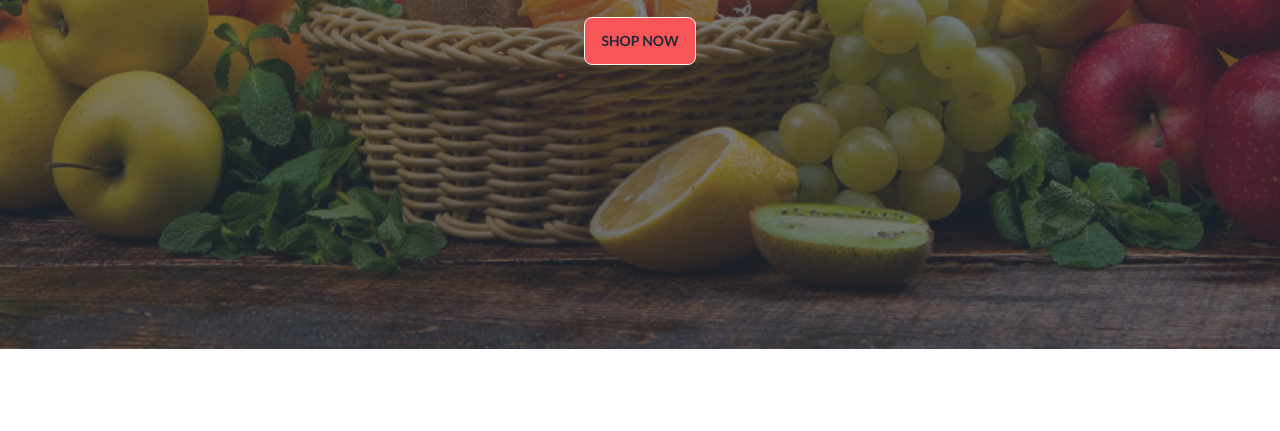
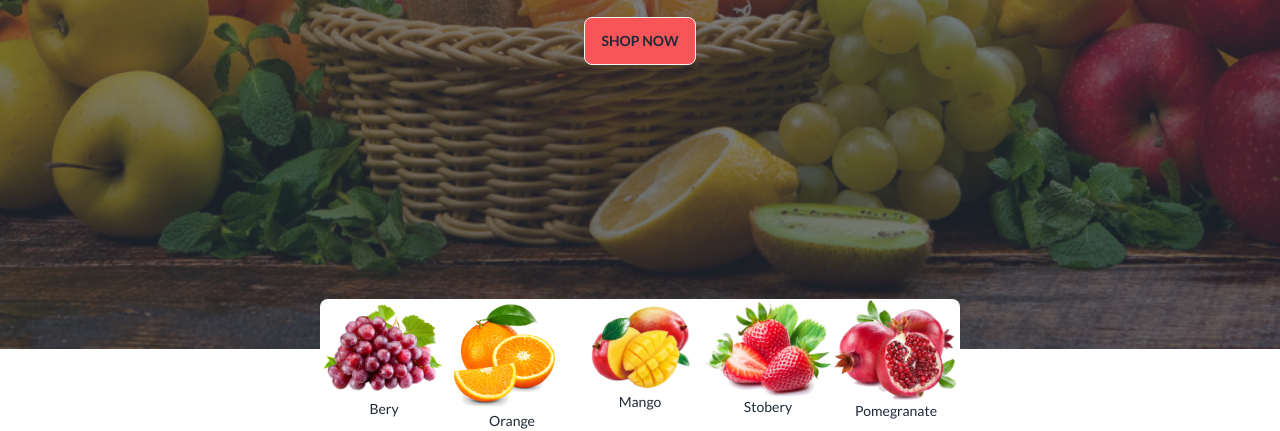
Before and after one commit to hulk-code/-Fruit-Burst, a plain HTML site: page index.html in a window 1280 px wide. Shown: the part 587-1018 px from the top of the page. Before the commit the page ends 942 px from the top, so only its background shows below. Drawn offline with nearby package versions, Linux system fonts and the light colour scheme; grey boxes are pictures that could not be loaded.

Commit message:
bonus part add

```diff
--- a/index.html
+++ b/index.html
@@ -20,7 +20,7 @@
 </head>
 <body>
    <!-- this is header section -->
-   <header>
+   <header class="mb-11">
       <!-- this is navbar section -->
       <nav class="mb-14">
          <div class="navbar bg-none lg:bg-[#F85559] rounded-full">
@@ -71,7 +71,7 @@
       </nav>
       <!-- banner section -->
       <section>
-         <div class="carousel w-full">
+         <div class="carousel w-ful  ">
             <div id="slide1" class="carousel-item relative w-full">
                <div class="hero min-h-screen" style="background-image: url(images/banner1.png);">
                   <div class="hero-overlay bg-opacity-60"></div>
@@ -148,10 +148,35 @@
                   <a href="#slide1" class="btn btn-circle  text-white bg-black">❯</a>
                </div>
             </div>
-
-
          </div>
          </div>
+         <!-- add bonus section -->
+        <div class="hidden lg:block">
+         <div class="grid grid-cols-5 justify-center  bg-white w-1/2 m-auto lg:ml-80 -mt-14  absolute rounded-lg font-lato ">
+            <div class="">
+               <img src="images/fruit1.png" alt="">
+                <p class="text-center text-sm font-medium">Bery</p>
+            </div>
+            <div>
+               <img src="images/fruit2.png" alt="">
+               <p class="text-center text-sm font-medium">Orange</p>
+            </div>
+            <div>
+               <img src="images/fruit3.png" alt="">
+               <p class="text-center text-sm font-medium">Mango</p>
+            </div>
+            <div>
+               <img src="images/fruit4.png" alt="">
+               <p class="text-center text-sm font-medium">Stobery</p>
+            </div>
+            <div>
+               <img src="images/fruit5.png" alt="">
+               <p class="text-center text-sm font-medium">Pomegranate</p>
+            </div>
+         </div>
+
+        </div>
+
 
       </section>
    </header>
```
